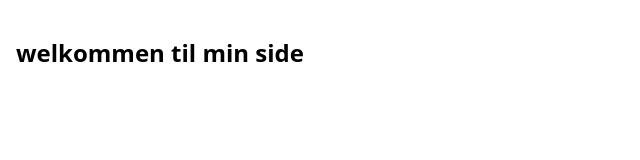
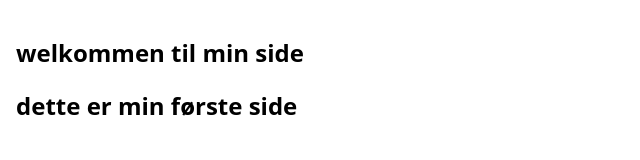
Before and after one commit to Murka1456/underv.4-23-jan, a website: page index.html in a window 1280 px wide. Shown: the whole page, without its empty margins (0-640 px from the left). Drawn offline with Linux system fonts and the light colour scheme.

Commit message:
Added h2

```diff
--- a/index.html
+++ b/index.html
@@ -18,6 +18,8 @@
   <!-- Ulike seksjon -->
   <section>
   <h1>welkommen til min side</h1>
+  <h2>dette er min første side</h2>
+
   <section>
   </section>
   </main>
```
